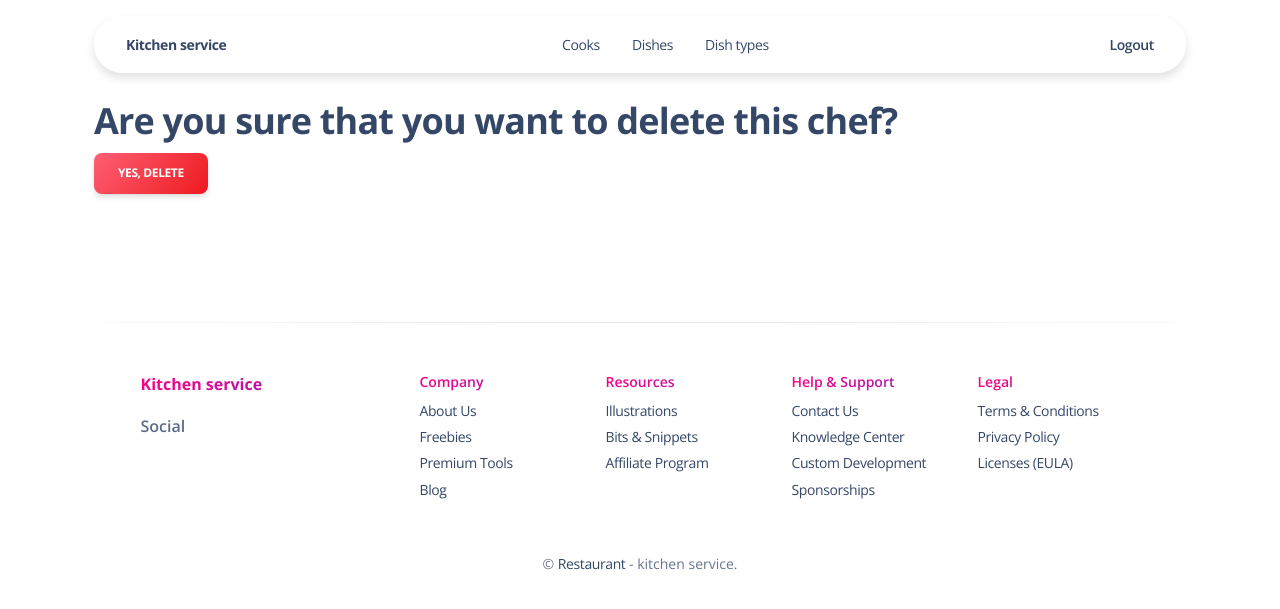
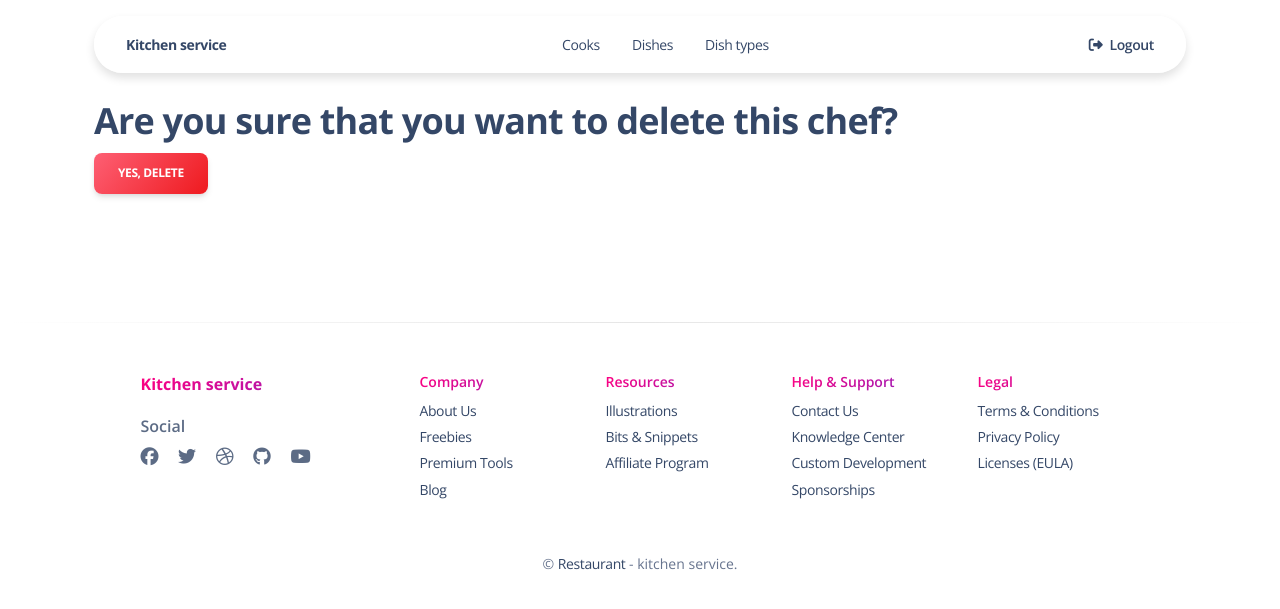
Before and after one commit to VTeteruk/restaurant-kitchen-service, a Django app: page /cook/delete/1/ in a window 1280 px wide. Shown: the top 609 px of the page. Run offline with Django 4.2, Linux system fonts and the light colour scheme; a user stored in the database is signed in; tables that the repository leaves empty hold one stand-in row (values such as "Sample post"); some libraries are stand-ins or nearby versions.

Commit message:
Add Icons

```diff
--- a/templates/base.html
+++ b/templates/base.html
@@ -9,6 +9,14 @@
 
 <link rel="icon" type="image/png" href="{% static 'img/icons/plate.jpg' %}">
 {% block title %} <title>Kitchen service</title> {% endblock title %}
+
+<!-- Nucleo Icons -->
+<link href="{% static 'css/nucleo-icons.css' %}" rel="stylesheet" />
+<link href="{% static 'css/nucleo-svg.css' %}" rel="stylesheet" />
+
+<!-- Font Awesome Icons -->
+<script src="https://kit.fontawesome.com/42d5adcbca.js" crossorigin="anonymous"></script>
+<link href="{% static 'css/nucleo-svg.css' %}" rel="stylesheet" />
 
 <!--     Fonts and icons     -->
 <link href="https://fonts.googleapis.com/css?family=Open+Sans:300,400,600,700" rel="stylesheet" />
```
